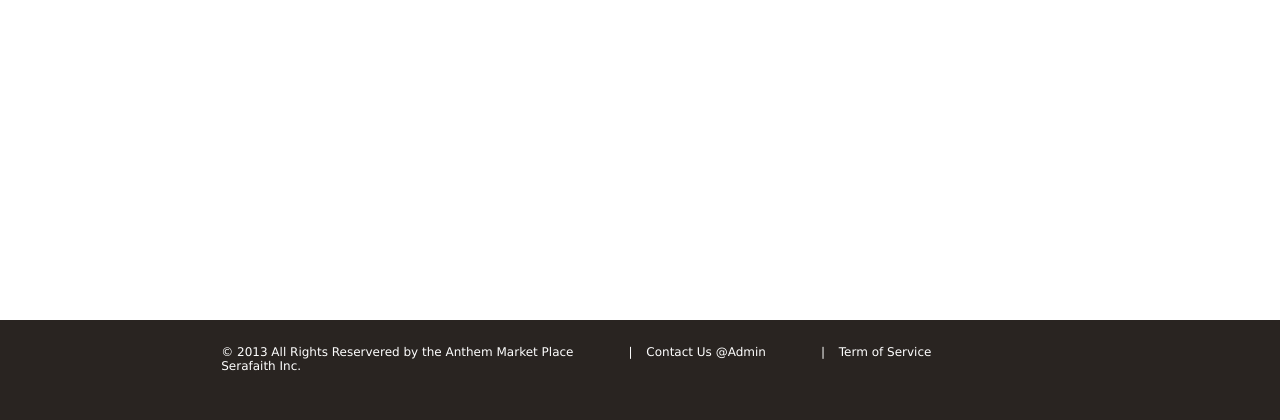
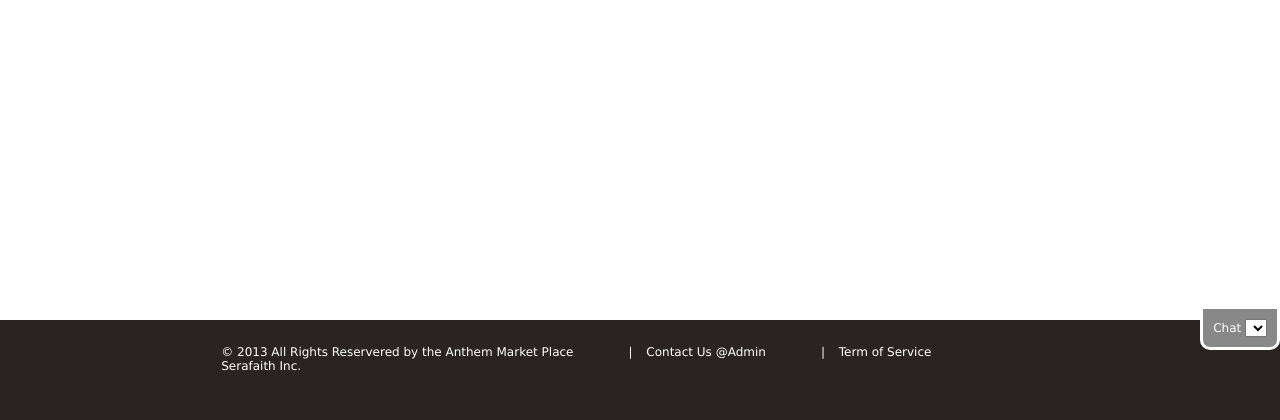
Before and after one commit to fengxia41103/anthem, a Python web app: template template/CartBase.html in a window 1280 px wide. Shown: the part 390-810 px from the top of the page. Run offline with Jinja, Linux system fonts and the light colour scheme; the template is opened without the code that fills it, so the values that code supplies are empty; some libraries are stand-ins or nearby versions.

Commit message:
What a mistake. If we hide the chat window, then no one can become online because the token application only triggers off openning that chat window.

```diff
--- a/template/base.html
+++ b/template/base.html
@@ -127,7 +127,8 @@
 </table>
 
 <!-- message pane -->
-<div id="channel-visible-switch" style="display:none;">Chat
+<div id="channel-visible-switch">
+Chat
 <!-- online user list -->
 <select id="online-user-list" style="">
 	<option value=""></option>
@@ -270,7 +271,6 @@
 			function(result){
 				switch(result){
 					case '-1':
-						j$('#channel-visible-switch').hide();
 						j$().toastmessage('showNoticeToast','No one is availabe to chat at this moment');
 						break;
 					default:
@@ -282,9 +282,8 @@
 							html+='<option value="'+users[i]+'">'+users[i]+'</option>';
 						}
 						j$('#online-user-list').html(html);
-						j$('#channel-visible-switch').fadeIn(400);
 
-						j$().toastmessage('showNoticeToast',users.length+' users are online. Welcome to Anthem Market Place Chat.');
+						j$().toastmessage('showNoticeToast',users.length+' users are chatty');
 						break;
 				}// end of switch
 			}
```
